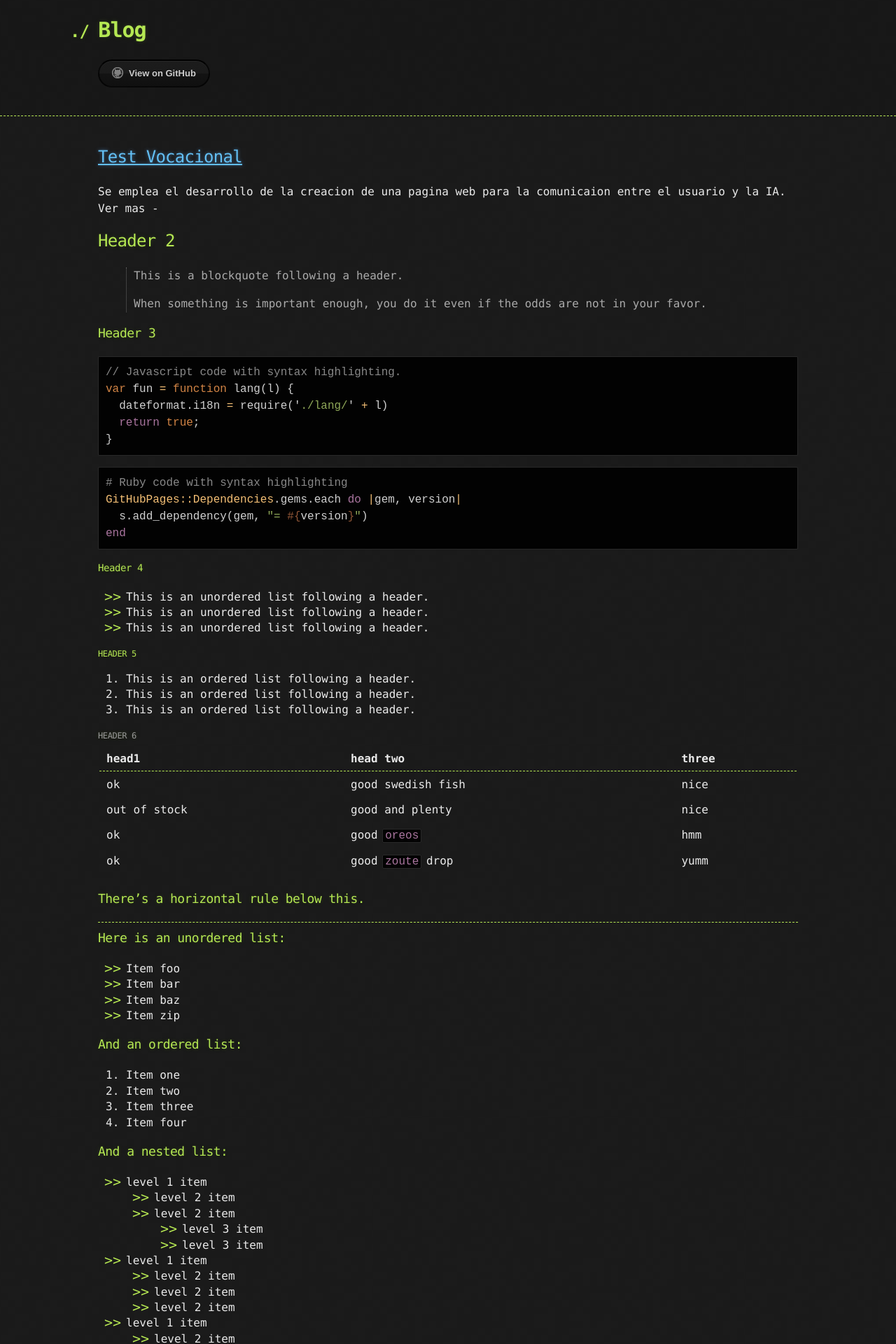
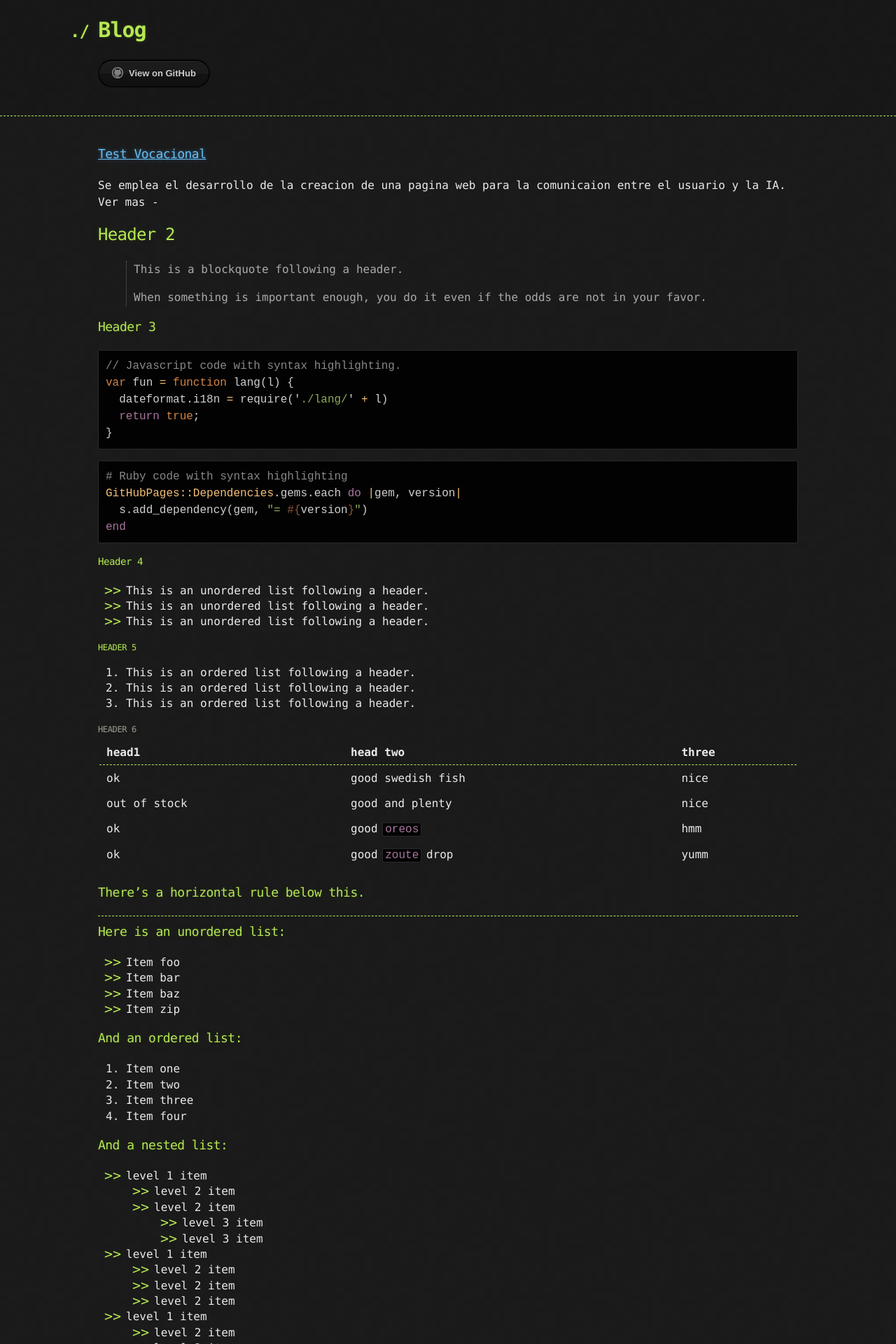
Before and after one commit to NinjaDiaz007/Blog, a Jekyll site: the page built from index.md, in a window 1280 px wide. Shown: the top 1920 px of the page at 70% size. Built offline with Jekyll 4.4.1, drawn with Linux system fonts in a browser that asks for light colours; the repository's description, which GitHub fills in, is left out; our own code applies the rules of GitHub Pages for plain Markdown files.

Commit message:
Add files via upload

```diff
--- a/index.md
+++ b/index.md
@@ -2,7 +2,7 @@
 layout: default
 ---
 
-## [Test Vocacional](./test-vocacional.html)
+### [Test Vocacional](./test-vocacional.html)
 
 Se emplea el desarrollo de la creacion de una pagina web para la comunicaion entre el usuario y la IA. Ver mas -
 
```
